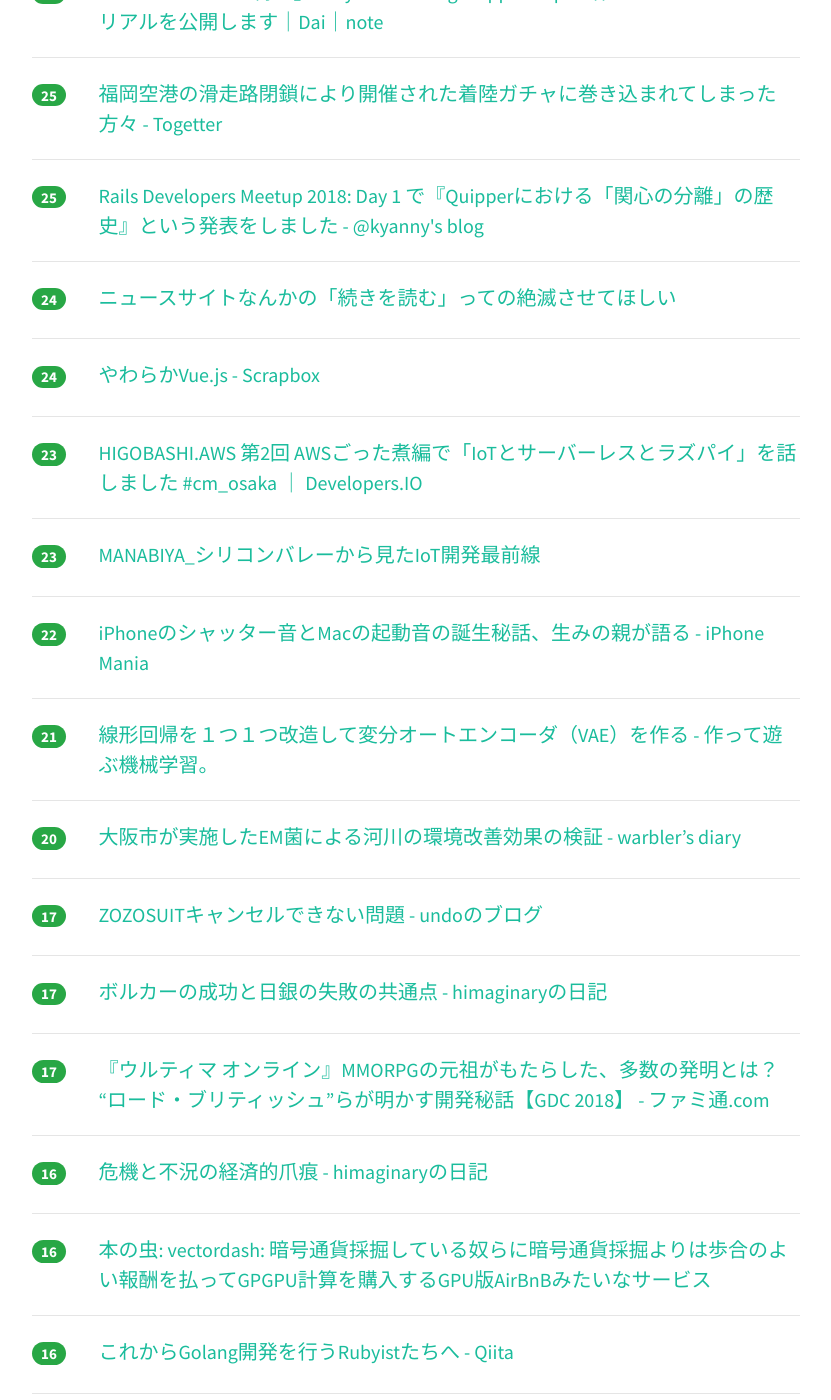
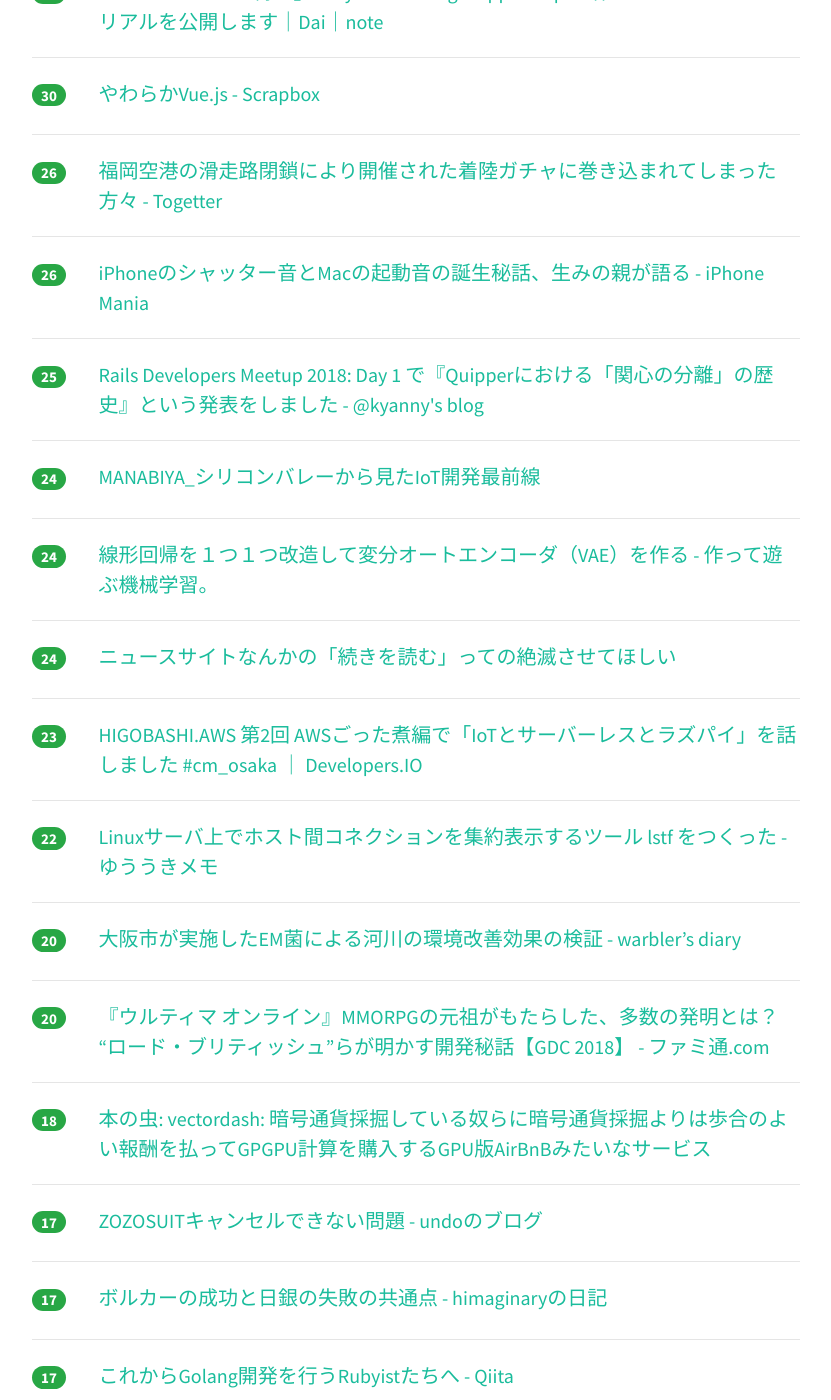
Before and after one commit to yatta47/hatena-matome-site, a Jekyll site: the page built from _posts/2018-03-25-hatena.md, in a window 1280 px wide and 1400 px high, scrolled down 1215 px. Shown: the whole window, without its empty margins (224-1055 px from the left). Built offline with Jekyll 4.4.1, drawn with Linux system fonts in a browser that asks for light colours; nearby versions of some CDN libraries; some of the changed text lies outside the part shown.

Commit message:
Updated 2018-03-25

```diff
--- a/_posts/2018-03-25-hatena.md
+++ b/_posts/2018-03-25-hatena.md
@@ -1,53 +1,53 @@
 ---
 layout: post
 title:  "2018-03-25 はてぶIT"
-date:   2018-03-25 16:02:37
+date:   2018-03-25 17:00:53
 tags: [it-hotentry]
 ---
-31 件のデータあり
+34 件のデータあり
 
 <hr><div class="row">
-<div class="col-1"><span class="badge badge-pill badge-success h2">555</span></div>
+<div class="col-1"><span class="badge badge-pill badge-success h2">602</span></div>
 <div class="col-11"><a href='https://qiita.com/takjg/items/e6b8af53421be54b62c9' target='_blank'>格安スマートリモコンの作り方 - Qiita</a></div>
 </div>
 <hr>
 <div class="row">
-<div class="col-1"><span class="badge badge-pill badge-success h2">284</span></div>
+<div class="col-1"><span class="badge badge-pill badge-success h2">312</span></div>
 <div class="col-11"><a href='https://togetter.com/li/1211752' target='_blank'>全てのデスクワーカー・自営業者に捧ぐ「運動不足の漫画家が筋トレを始めた結果」感化されて筋トレに目覚める人続出「よし運動だ」 - Togetter</a></div>
 </div>
 <hr>
 <div class="row">
-<div class="col-1"><span class="badge badge-pill badge-success h2">213</span></div>
+<div class="col-1"><span class="badge badge-pill badge-success h2">234</span></div>
 <div class="col-11"><a href='https://www.slideshare.net/pfi/nlp2018-introduction-of-deep-reinforcement-learning' target='_blank'>ゼロから始める深層強化学習（NLP2018講演資料）/ Introduction of Deep Reinforcement Learni…</a></div>
 </div>
 <hr>
 <div class="row">
-<div class="col-1"><span class="badge badge-pill badge-success h2">161</span></div>
+<div class="col-1"><span class="badge badge-pill badge-success h2">169</span></div>
 <div class="col-11"><a href='http://vaaaaaanquish.hatenablog.com/entry/2018/03/24/212254' target='_blank'>MANABIYAで「AI屋さんの1日」なるフザけたタイトルで登壇した話とその内容 - Stimulator</a></div>
 </div>
 <hr>
 <div class="row">
-<div class="col-1"><span class="badge badge-pill badge-success h2">63</span></div>
+<div class="col-1"><span class="badge badge-pill badge-success h2">71</span></div>
 <div class="col-11"><a href='http://www.nicovideo.jp/watch/1521685282' target='_blank'>ポプテピピック　#12「THE AGE OF POP TEAM EPIC」 - ニコニコ動画</a></div>
 </div>
 <hr>
 <div class="row">
-<div class="col-1"><span class="badge badge-pill badge-success h2">52</span></div>
+<div class="col-1"><span class="badge badge-pill badge-success h2">53</span></div>
 <div class="col-11"><a href='https://speakerdeck.com/qsona/microservices-maturity-model-on-rails' target='_blank'>Microservices Maturity Model on Rails // Speaker Deck</a></div>
 </div>
 <hr>
 <div class="row">
-<div class="col-1"><span class="badge badge-pill badge-success h2">43</span></div>
+<div class="col-1"><span class="badge badge-pill badge-success h2">44</span></div>
 <div class="col-11"><a href='https://postd.cc/how-to-write-a-git-commit-message/' target='_blank'>Gitのコミットメッセージの書き方 | POSTD</a></div>
 </div>
 <hr>
 <div class="row">
-<div class="col-1"><span class="badge badge-pill badge-success h2">35</span></div>
+<div class="col-1"><span class="badge badge-pill badge-success h2">39</span></div>
 <div class="col-11"><a href='http://kanemotilevel.com/ithukugyou.html' target='_blank'>インターネットでどうやってお金を稼ぐの？家で出来ちゃう「最近の副業」を１６選まとめてみた。</a></div>
 </div>
 <hr>
 <div class="row">
-<div class="col-1"><span class="badge badge-pill badge-success h2">32</span></div>
+<div class="col-1"><span class="badge badge-pill badge-success h2">35</span></div>
 <div class="col-11"><a href='https://speakerdeck.com/sat/linuxkanerusosufalsejian-liang' target='_blank'>Linuxカーネルソースの減量 // Speaker Deck</a></div>
 </div>
 <hr>
@@ -57,8 +57,18 @@ tags: [it-hotentry]
 </div>
 <hr>
 <div class="row">
-<div class="col-1"><span class="badge badge-pill badge-success h2">25</span></div>
+<div class="col-1"><span class="badge badge-pill badge-success h2">30</span></div>
+<div class="col-11"><a href='https://scrapbox.io/vue-yawaraka' target='_blank'>やわらかVue.js - Scrapbox</a></div>
+</div>
+<hr>
+<div class="row">
+<div class="col-1"><span class="badge badge-pill badge-success h2">26</span></div>
 <div class="col-11"><a href='https://togetter.com/li/1211751' target='_blank'>福岡空港の滑走路閉鎖により開催された着陸ガチャに巻き込まれてしまった方々 - Togetter</a></div>
+</div>
+<hr>
+<div class="row">
+<div class="col-1"><span class="badge badge-pill badge-success h2">26</span></div>
+<div class="col-11"><a href='https://iphone-mania.jp/news-207006/' target='_blank'>iPhoneのシャッター音とMacの起動音の誕生秘話、生みの親が語る - iPhone Mania</a></div>
 </div>
 <hr>
 <div class="row">
@@ -68,12 +78,17 @@ tags: [it-hotentry]
 <hr>
 <div class="row">
 <div class="col-1"><span class="badge badge-pill badge-success h2">24</span></div>
-<div class="col-11"><a href='https://anond.hatelabo.jp/20180325082847' target='_blank'>ニュースサイトなんかの「続きを読む」っての絶滅させてほしい</a></div>
+<div class="col-11"><a href='https://www.slideshare.net/bywaysideway1/manabiyaiot-91803869' target='_blank'>MANABIYA_シリコンバレーから見たIoT開発最前線</a></div>
 </div>
 <hr>
 <div class="row">
 <div class="col-1"><span class="badge badge-pill badge-success h2">24</span></div>
-<div class="col-11"><a href='https://scrapbox.io/vue-yawaraka' target='_blank'>やわらかVue.js - Scrapbox</a></div>
+<div class="col-11"><a href='http://machine-learning.hatenablog.com/entry/2018/03/25/010430' target='_blank'>線形回帰を１つ１つ改造して変分オートエンコーダ（VAE）を作る - 作って遊ぶ機械学習。</a></div>
+</div>
+<hr>
+<div class="row">
+<div class="col-1"><span class="badge badge-pill badge-success h2">24</span></div>
+<div class="col-11"><a href='https://anond.hatelabo.jp/20180325082847' target='_blank'>ニュースサイトなんかの「続きを読む」っての絶滅させてほしい</a></div>
 </div>
 <hr>
 <div class="row">
@@ -82,23 +97,23 @@ tags: [it-hotentry]
 </div>
 <hr>
 <div class="row">
-<div class="col-1"><span class="badge badge-pill badge-success h2">23</span></div>
-<div class="col-11"><a href='https://www.slideshare.net/bywaysideway1/manabiyaiot-91803869' target='_blank'>MANABIYA_シリコンバレーから見たIoT開発最前線</a></div>
-</div>
-<hr>
-<div class="row">
 <div class="col-1"><span class="badge badge-pill badge-success h2">22</span></div>
-<div class="col-11"><a href='https://iphone-mania.jp/news-207006/' target='_blank'>iPhoneのシャッター音とMacの起動音の誕生秘話、生みの親が語る - iPhone Mania</a></div>
-</div>
-<hr>
-<div class="row">
-<div class="col-1"><span class="badge badge-pill badge-success h2">21</span></div>
-<div class="col-11"><a href='http://machine-learning.hatenablog.com/entry/2018/03/25/010430' target='_blank'>線形回帰を１つ１つ改造して変分オートエンコーダ（VAE）を作る - 作って遊ぶ機械学習。</a></div>
+<div class="col-11"><a href='http://memo.yuuk.io/entry/2018/03/25/152138' target='_blank'>Linuxサーバ上でホスト間コネクションを集約表示するツール lstf をつくった - ゆううきメモ</a></div>
 </div>
 <hr>
 <div class="row">
 <div class="col-1"><span class="badge badge-pill badge-success h2">20</span></div>
 <div class="col-11"><a href='http://warbler.hatenablog.com/entry/2018/03/24/162936' target='_blank'>大阪市が実施したEM菌による河川の環境改善効果の検証 - warbler’s diary</a></div>
+</div>
+<hr>
+<div class="row">
+<div class="col-1"><span class="badge badge-pill badge-success h2">20</span></div>
+<div class="col-11"><a href='https://www.famitsu.com/news/201803/24154303.html' target='_blank'>『ウルティマ オンライン』MMORPGの元祖がもたらした、多数の発明とは？ “ロード・ブリティッシュ”らが明かす開発秘話【GDC 2018】 - ファミ通.com</a></div>
+</div>
+<hr>
+<div class="row">
+<div class="col-1"><span class="badge badge-pill badge-success h2">18</span></div>
+<div class="col-11"><a href='https://cpplover.blogspot.com/2018/03/vectordash-gpgpugpuairbnb.html' target='_blank'>本の虫: vectordash: 暗号通貨採掘している奴らに暗号通貨採掘よりは歩合のよい報酬を払ってGPGPU計算を購入するGPU版AirBnBみたいなサービス</a></div>
 </div>
 <hr>
 <div class="row">
@@ -113,22 +128,12 @@ tags: [it-hotentry]
 <hr>
 <div class="row">
 <div class="col-1"><span class="badge badge-pill badge-success h2">17</span></div>
-<div class="col-11"><a href='https://www.famitsu.com/news/201803/24154303.html' target='_blank'>『ウルティマ オンライン』MMORPGの元祖がもたらした、多数の発明とは？ “ロード・ブリティッシュ”らが明かす開発秘話【GDC 2018】 - ファミ通.com</a></div>
+<div class="col-11"><a href='https://qiita.com/romukey/items/383627c35aa38628cdef' target='_blank'>これからGolang開発を行うRubyistたちへ - Qiita</a></div>
 </div>
 <hr>
 <div class="row">
 <div class="col-1"><span class="badge badge-pill badge-success h2">16</span></div>
 <div class="col-11"><a href='http://d.hatena.ne.jp/himaginary/20180323/The_Economic_Scars_of_Crises_and_Recessions' target='_blank'>危機と不況の経済的爪痕 - himaginaryの日記</a></div>
-</div>
-<hr>
-<div class="row">
-<div class="col-1"><span class="badge badge-pill badge-success h2">16</span></div>
-<div class="col-11"><a href='https://cpplover.blogspot.com/2018/03/vectordash-gpgpugpuairbnb.html' target='_blank'>本の虫: vectordash: 暗号通貨採掘している奴らに暗号通貨採掘よりは歩合のよい報酬を払ってGPGPU計算を購入するGPU版AirBnBみたいなサービス</a></div>
-</div>
-<hr>
-<div class="row">
-<div class="col-1"><span class="badge badge-pill badge-success h2">16</span></div>
-<div class="col-11"><a href='https://qiita.com/romukey/items/383627c35aa38628cdef' target='_blank'>これからGolang開発を行うRubyistたちへ - Qiita</a></div>
 </div>
 <hr>
 <div class="row">
@@ -142,6 +147,11 @@ tags: [it-hotentry]
 </div>
 <hr>
 <div class="row">
+<div class="col-1"><span class="badge badge-pill badge-success h2">14</span></div>
+<div class="col-11"><a href='http://dmc-lab.sfc.keio.ac.jp/dig7/' target='_blank'>第7回 データビジネス創造コンテスト DIGITAL INNOVATORS GRAND PRIX 7</a></div>
+</div>
+<hr>
+<div class="row">
 <div class="col-1"><span class="badge badge-pill badge-success h2">13</span></div>
 <div class="col-11"><a href='http://www.itmedia.co.jp/business/articles/1803/23/news117.html' target='_blank'>ヤフー、マンガアプリに参入　「国内ナンバーワン」目指す - ITmedia ビジネスオンライン</a></div>
 </div>
@@ -152,8 +162,13 @@ tags: [it-hotentry]
 </div>
 <hr>
 <div class="row">
-<div class="col-1"><span class="badge badge-pill badge-success h2">8</span></div>
+<div class="col-1"><span class="badge badge-pill badge-success h2">10</span></div>
 <div class="col-11"><a href='https://anond.hatelabo.jp/20180325112618' target='_blank'>昔ってちょろいな</a></div>
+</div>
+<hr>
+<div class="row">
+<div class="col-1"><span class="badge badge-pill badge-success h2">10</span></div>
+<div class="col-11"><a href='https://applech2.com/archives/20180325-apfs-encrypt-password-plain-text-in-macos-10-13-3-log.html' target='_blank'>最新のmacOS 10.13.3 High SierraにもAPFS暗号化ボリューム作成に使用したパスワードがログに平文のまま保存されるバグが確認される。 | AAPL Ch.</a></div>
 </div>
 <hr>
 <div class="row">
```
